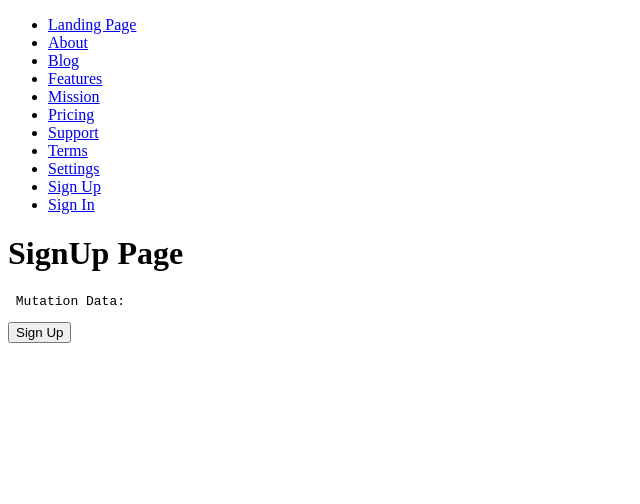
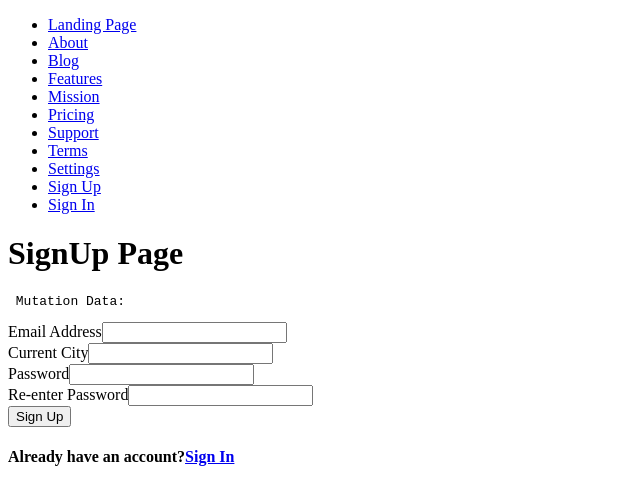
Before and after one commit to francoabaroa/magicly, a Next.js app in the folder packages/client/: page /signup in a window 1280 px wide. Shown: the top 504 px of the page, without its empty margins (0-640 px from the left). Built offline with nearby package versions, Linux system fonts and the light colour scheme.

Commit message:
add sign up and sign in capabilities

```diff
--- /dev/null
+++ b/packages/client/components/SignUpForm.tsx
@@ -0,0 +1,19 @@
+import { useState } from 'react';
+
+const useSignUpForm = (initialValues, callback) => {
+  const [inputs, setInputs] = useState(initialValues);
+  const handleSubmit = (event) => {
+    if (event) event.preventDefault();
+    callback();
+  }
+  const handleInputChange = (event) => {
+    event.persist();
+    setInputs(inputs => ({ ...inputs, [event.target.name]: event.target.value }));
+  }
+  return {
+    handleSubmit,
+    handleInputChange,
+    inputs
+  };
+}
+export default useSignUpForm;
--- a/packages/client/pages/signup.tsx
+++ b/packages/client/pages/signup.tsx
@@ -1,6 +1,9 @@
+import Link from 'next/link';
 import React from 'react';
+import { useRouter } from 'next/router';
 import { useMutation } from '@apollo/react-hooks';
 import Layout from '../components/Layout';
+import useSignUpForm from '../components/SignUpForm';
 import gql from 'graphql-tag';
 import { withApollo } from '../apollo/apollo';
 
@@ -42,36 +45,74 @@ const SIGN_UP = gql`
 `;
 
 const SignUpPage = () => {
+  const router = useRouter();
+  // TODO: check if pw1 === pw2
+  // TODO: need node service to check if email is valid by sending confirmation email.
+  // TODO: show meaningful message if user email already exists
+  const signup = () => {
+    signUp({
+      variables: {
+        email: inputs.email,
+        currentCity: inputs.city,
+        hasSocialAuthLogin: false,
+        password: inputs.password1,
+        firstName: null,
+        lastName: null,
+        displayName: null,
+        socialAuthId: null,
+        preferredSocialAuth: null,
+        salt: null,
+        gender: null,
+        cellphone: null,
+        dob: null,
+      }
+    });
+  };
+
   const [signUp, { data, loading, error }] = useMutation(SIGN_UP);
+  const { inputs, handleInputChange, handleSubmit } = useSignUpForm({ email: '', city: '', password1: '', password2: '' }, signup);
 
   if (loading) return <p>Loading...</p>;
-  if (error) return <p>Error: {error.message}</p>;
+  if (error && error.message.includes('SequelizeUniqueConstraintError')) {
+    return <p>Error: {'This email already exists in our system. Please reset your password.'}</p>
+  }
+
+  if (data && data.signUp && data.signUp.token) {
+    localStorage.setItem('token', data.signUp.token);
+    router.push('/main', undefined, { shallow: true })
+  }
 
   return (
     <Layout>
       <h1>SignUp Page</h1>
       <pre> Mutation Data: {JSON.stringify(data)}</pre>
-      <button
-        onClick={() => signUp({
-          variables: {
-            email: 'ale@ale.com',
-            currentCity: 'Dallas',
-            hasSocialAuthLogin: false,
-            password: '50dfjdfwo',
-            firstName: 'Ale',
-            lastName: 'Aleee',
-            displayName: 'Ale',
-            socialAuthId: null,
-            preferredSocialAuth: null,
-            salt: null,
-            gender: null,
-            cellphone: '7864333444',
-            dob: null,
-          }
-        })}
-      >
-        Sign Up
+      <form onSubmit={handleSubmit} autoComplete="off">
+        <div>
+          <label>Email Address</label>
+          <input type="email" name="email" onChange={handleInputChange} value={inputs.email} required />
+        </div>
+        <div>
+          <label>Current City</label>
+          <input type="text" name="city" onChange={handleInputChange} value={inputs.city} required />
+        </div>
+        <div>
+          <label>Password</label>
+          <input type="password" name="password1" onChange={handleInputChange} value={inputs.password1} required />
+        </div>
+        <div>
+          <label>Re-enter Password</label>
+          <input type="password" name="password2" onChange={handleInputChange} value={inputs.password2} required />
+        </div>
+        <button type="submit">
+          Sign Up
       </button>
+      </form>
+      <h4>
+        Already have an account?
+        <Link href="/signin">
+          <a>Sign In</a>
+        </Link>
+      </h4>
     </Layout>
   );
 };
```
Also changed, not shown: packages/client/components/SignInForm.tsx (added, +19 -0 lines), packages/client/pages/signin.tsx (+39 -10 lines).
